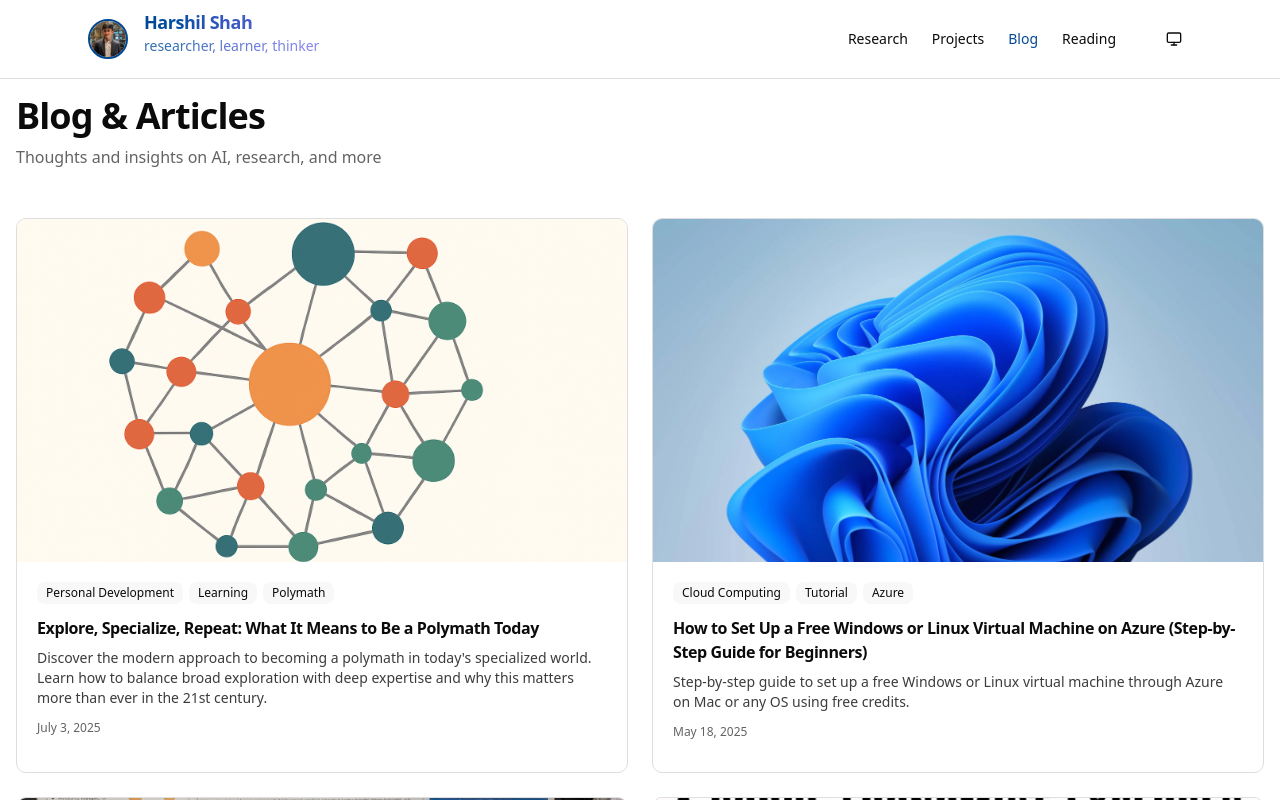
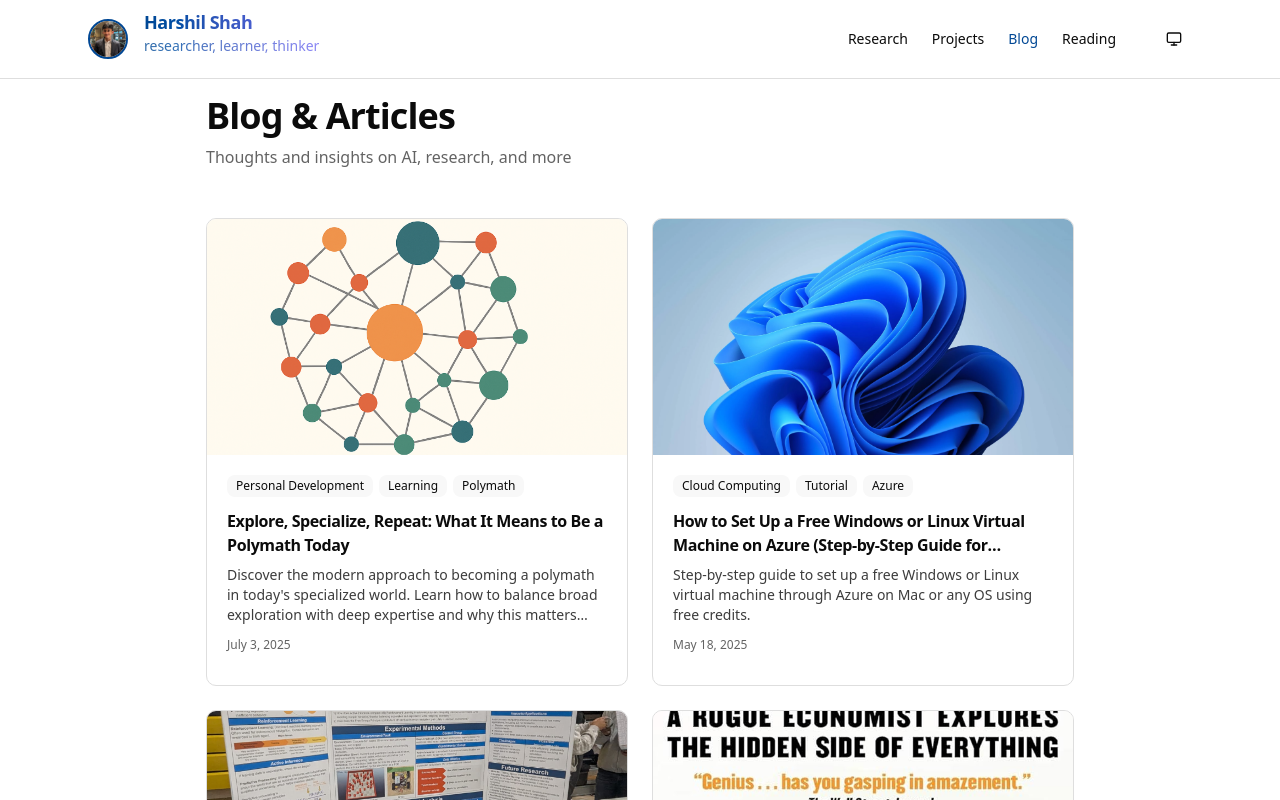
Before and after one commit to har5h1l/har5h1l.github.io, a React (Vite) app: page /blog in a window 1280 px wide. Shown: the top 800 px of the page. Built offline with nearby package versions, Linux system fonts and the light colour scheme.

Commit message:
Update Blog component layout: set maximum width for container to improve readability on larger screens.

```diff
--- a/src/pages/Blog.jsx
+++ b/src/pages/Blog.jsx
@@ -128,7 +128,7 @@
 export default function Blog() {
   return (
     <div className="min-h-screen bg-background">
-      <div className="container mx-auto px-4 py-8">
+      <div className="container mx-auto px-4 py-8 max-w-[900px]">
         <div className="mb-12">
           <h1 className="text-4xl font-bold mb-2">Blog & Articles</h1>
           <p className="text-muted-foreground">Thoughts and insights on AI, research, and more</p>
```
